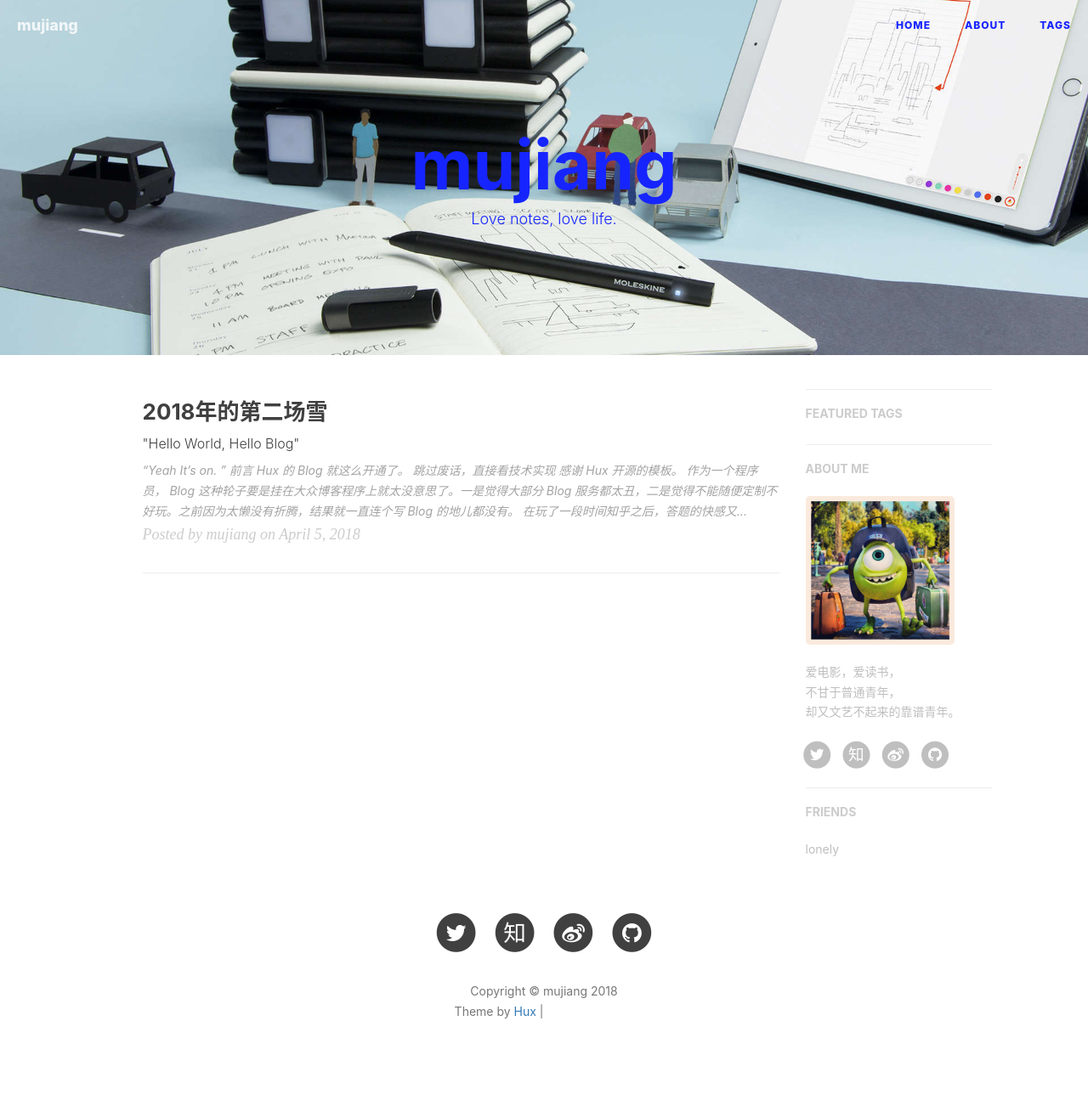
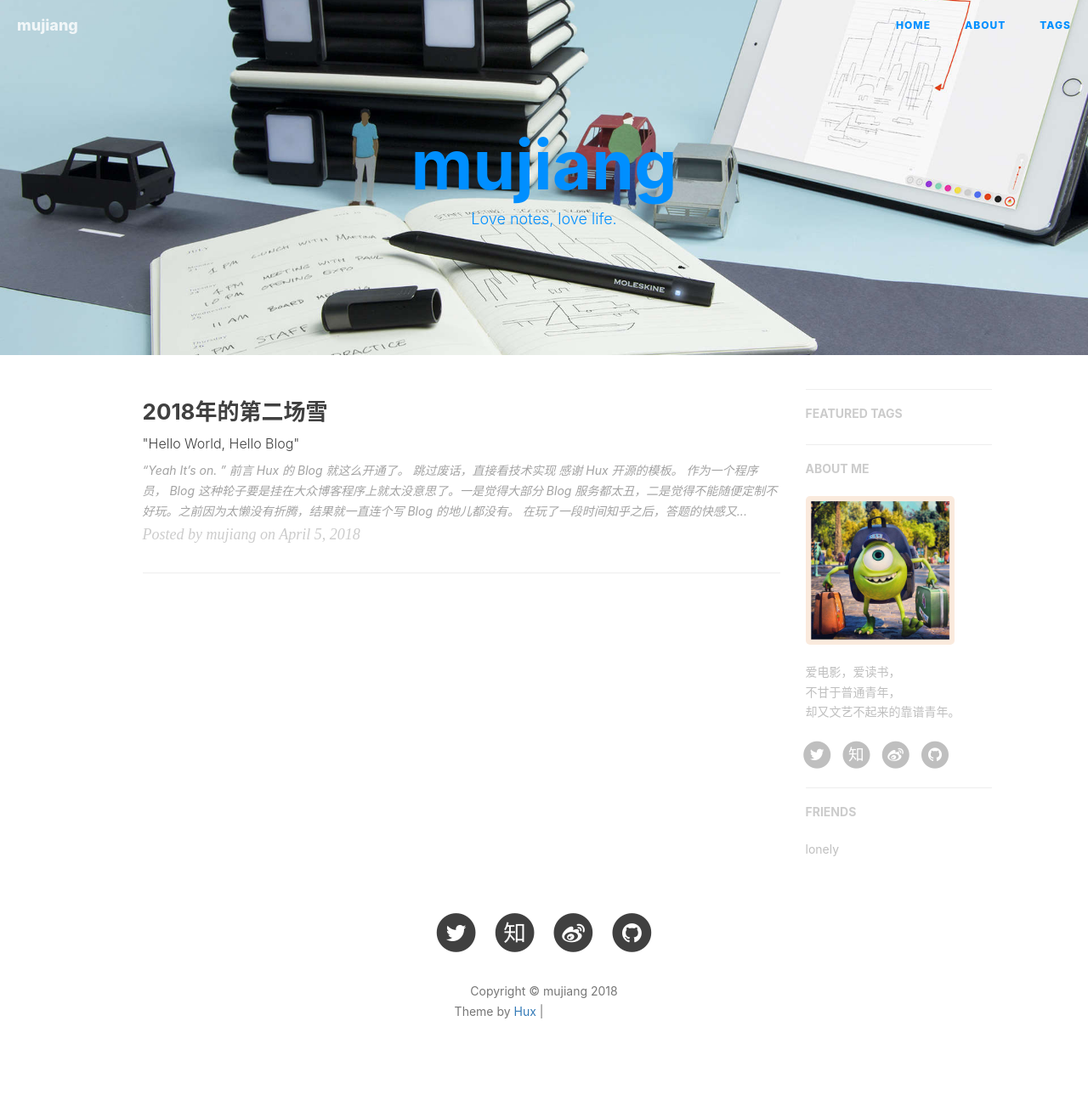
Before and after one commit to littlemujiang/littlemujiang.github.io, a Jekyll site: the page built from index.html, in a window 1280 px wide. Shown: the whole page at 85% size. Built offline with Jekyll 4.4.1, drawn with Linux system fonts in a browser that asks for light colours; nearby versions of some CDN libraries; the list of posts is cut into pages by our own code; comment, search, counter and statistics services are not loaded; grey boxes are pictures that could not be loaded.

Commit message:
change color of title

```diff
--- a/css/hux-blog.css
+++ b/css/hux-blog.css
@@ -1022,7 +1022,7 @@
   border: 1px solid rgba(255, 255, 255, 0.8);
   border-radius: 999em;
   padding: 0 10px;
-  color: #1625ff;
+  color: #008fff;
   line-height: 24px;
   font-size: 12px;
   text-decoration: none;
```
Also changed, not shown: css/hux-blog.min.css.
